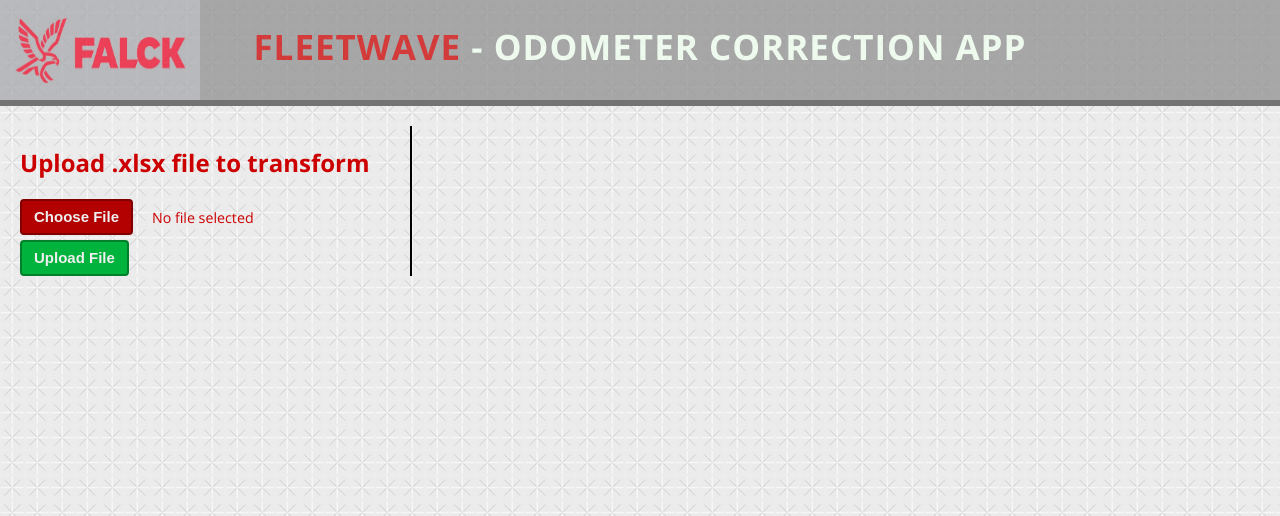
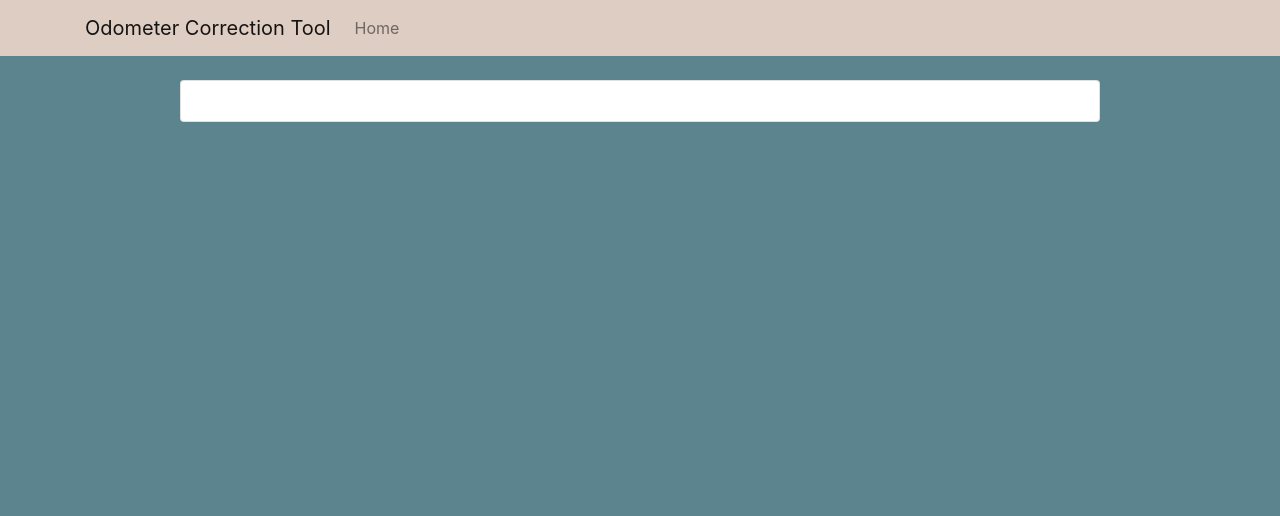
Before and after one commit to Wiktor90/Excel-Convert-WebApp, a Django app: page / in a window 1280 px wide. Shown: the top 516 px of the page. Run offline with Django 3.2, Linux system fonts and the light colour scheme; some libraries are stand-ins or nearby versions.

Commit message:
Add bootstrp to base.html. Upload excle file testing

```diff
--- a/odo_correction/static/odo_correction/main.css
+++ b/odo_correction/static/odo_correction/main.css
@@ -1,121 +1,3 @@
-body
-{
-    /*This pattern is downloaded from www.subtlepatterns.com If you need more, that's where to get'em.*/
-    background-image: url('/static/odo_correction/img/criss-cross.png');
-    font-family: 'Open Sans', sans-serif;
-    font-size: 16px;
-    color: #cc0000;
-    margin: 0;
-}
-
-.logo
-{
-    height: 100px;
-    position: absolute;
-    top: 0;
-    right: 0;
-    bottom: auto;
-    left: 0;
-    background-color: #909090;
-    opacity: 0.75;
-
-}
-
-.logo h1
-{
-    font-size: 35px;
-    text-align: center;
-    text-transform: uppercase;
-    margin-bottom: 40px;
-    color: #eeffee;
-    padding-bottom: 15px;
-    letter-spacing: 1px;
-}
-
-.logo img
-{
-    height: 100px;
-    width: 200px;
-    position: absolute;
-    top: 0;
-    left: 0;
-}
-
-.bar
-{
-    padding: 3px;
-    background-color:#737373;
-    margin-top: 100px;
-}
-
-.upload-freme
-{
-    margin-left: 20px;
-    margin-top: 20px;
-    width: 390px;
-    border-right: 2px solid black;
-    display: inline-block;
-}
-
-.file-upload
-{
-    display: inline-flex;
-    align-items: center;
-    font-size: 15px;
-}
-
-.file-upload__input
-{
-    display: none;
-}
-
-.file-upload__button
-{
-    -webkit-appearance: none;
-    background-color: #b30000;
-    border: 2px solid #800000;
-    border-radius: 4px;
-    outline: none;
-    padding: 0.5em 0.8em;
-    margin-right: 15px;
-    color: #efefef;
-    font-size: 1em;
-    font-weight: bold;
-    cursor: pointer;
-}
-
-.file-upload__button:active
-{
-    background: #800000;
-}
-
-.file-upload__label
-{
-    max-width: 250px;
-    font-size: 0.95em;
-    text-overflow: ellipsis;
-    overflow: hidden;
-    white-space: nowrap;
-}
-
-.file-upload__submit
-{
-    -webkit-appearance: none;
-    background-color: #00b33c;
-    border: 2px solid #00802b;
-    border-radius: 4px;
-    outline: none;
-    padding: 0.5em 0.8em;
-    margin-right: 15px;
-    color: #efefef;
-    font-size: 1em;
-    font-weight: bold;
-    cursor: pointer;
-    display: block;
-    margin-top: 5px;
-}
-
-.file-upload__submit:active
-{
-    background: #00802b;
-}
+body {
+    background-color: #5c848e;
+  }
--- a/odo_correction/templates/odo_correction/base.html
+++ b/odo_correction/templates/odo_correction/base.html
@@ -1,81 +1,42 @@
-{% load static %}
-<!DOCTYPE html>
-<html>
+{% load static %}<!doctype html>
+<html lang="en">
 <head>
   <meta charset="utf-8">
-        <meta name="author" content="Wiktor Witkowski">
-        <meta http-equiv="X-Ua-Compatible" content="IE=edge,chrome=1">
-        <!--[if lt IE 9]>
-        <script src="//cdnjs.cloudflare.com/ajax/libs/html5shiv/3.7.3/html5shiv.min.js"></script>
-        <![endif]-->
-        <title>Odo Correction App</title>
-
-        <link rel="stylesheet" href="{% static 'odo_correction/main.css' %}">
-        <link href="https://fonts.googleapis.com/css?family=Open+Sans:400,700&amp;subset=latin-ext" rel="stylesheet">
+  <meta name="viewport" content="width=device-width, initial-scale=1, shrink-to-fit=no">
+  <link rel="stylesheet" href="https://stackpath.bootstrapcdn.com/bootstrap/4.1.3/css/bootstrap.min.css" integrity="sha384-MCw98/SFnGE8fJT3GXwEOngsV7Zt27NXFoaoApmYm81iuXoPkFOJwJ8ERdknLPMO" crossorigin="anonymous">
+  <link rel="stylesheet" type="text/css" href="{% static 'odo_correction/main.css' %}">
+  <title>{% block title %}Fleet Odo App{% endblock %}</title>
 </head>
-
 <body>
-        <header>
-
-            <div class="logo">
-                <h1>
-                    <span style="color:#cc0000">FleetWave</span> - Odometer Correction App
-                </h1>
-                <a hfref="#"><img src="{% static 'odo_correction/img/Falck-logo.jpg' %}" alt="Falck-logo"></a>
-            </div>
-
-            <div class="bar"></div>
-
-        </header>
-
-        <main>
-
-            <section>
-                <div class="upload-freme">
-                    <h1>Upload .xlsx file to transform</h1>
-                    <div class="file-upload">
-                        <form action="upload" method="POST" enctype="multipart/form-data">
-                            <input class="file-upload__input" type="file" name="excle-file" id="excle-file" accept="application/vnd.openxmlformats-officedocument.spreadsheetml.sheet">
-                            <button class="file-upload__button" type="button">Choose File</button>
-                            <span class="file-upload__label"></span>
-                            <input class="file-upload__submit" type="submit" value="Upload File">
-                        </form>
+  <nav class="navbar navbar-expand-lg navbar-light mb-4" style="background-color:#decdc3">
+    <div class="container">
+      <a class="navbar-brand" href="#">Odometer Correction Tool</a>
+      <button class="navbar-toggler" type="button" data-toggle="collapse" data-target="#navbarSupportedContent" aria-controls="navbarSupportedContent" aria-expanded="false" aria-label="Toggle navigation">
+        <span class="navbar-toggler-icon"></span>
+      </button>
+      <div class="collapse navbar-collapse" id="navbarSupportedContent">
+        <ul class="navbar-nav">
+          <li class="nav-item">
+            <a class="nav-link" href="#">Home</a>
+          </li>
+        </ul>
       </div>
     </div>
-            </section>
-
-        </main>
-
-        <script>
-            Array.prototype.forEach.call(
-            document.querySelectorAll(".file-upload__button"),
-            function(button) {
-                const hiddenInput = button.parentElement.querySelector(
-                ".file-upload__input"
-                );
-                const label = button.parentElement.querySelector(".file-upload__label");
-                const defaultLabelText = "No file selected";
-
-                // Set default text for label
-                label.textContent = defaultLabelText;
-                label.title = defaultLabelText;
-
-                button.addEventListener("click", function() {
-                hiddenInput.click();
-                });
-
-                hiddenInput.addEventListener("change", function() {
-                const filenameList = Array.prototype.map.call(hiddenInput.files, function(
-                    file
-                ) {
-                    return file.name;
-                });
-
-                label.textContent = filenameList.join(", ") || defaultLabelText;
-                label.title = label.textContent;
-                });
-            }
-            );
-        </script>
+  </nav>
+  <div class="container">
+    <div class="row justify-content-center">
+      <div class="col-lg-10 col-md-12">
+        <div class="card mb-4">
+          <div class="card-body">
+            {% block content %}
+            {% endblock %}
+          </div>
+        </div>
+      </div>
+    </div>
+  </div>
+  <script src="https://code.jquery.com/jquery-3.3.1.slim.min.js" integrity="sha384-q8i/X+965DzO0rT7abK41JStQIAqVgRVzpbzo5smXKp4YfRvH+8abtTE1Pi6jizo" crossorigin="anonymous"></script>
+  <script src="https://cdnjs.cloudflare.com/ajax/libs/popper.js/1.14.3/umd/popper.min.js" integrity="sha384-ZMP7rVo3mIykV+2+9J3UJ46jBk0WLaUAdn689aCwoqbBJiSnjAK/l8WvCWPIPm49" crossorigin="anonymous"></script>
+  <script src="https://stackpath.bootstrapcdn.com/bootstrap/4.1.3/js/bootstrap.min.js" integrity="sha384-ChfqqxuZUCnJSK3+MXmPNIyE6ZbWh2IMqE241rYiqJxyMiZ6OW/JmZQ5stwEULTy" crossorigin="anonymous"></script>
 </body>
 </html>
--- a/odo_correction/urls.py
+++ b/odo_correction/urls.py
@@ -2,5 +2,6 @@ from django.urls import path
 from . import views
 
 urlpatterns = [
-    path('', views.excel_upload, name='excel_upload')
+    path('', views.base_site, name='base_site'),
+    path('upload/', views.upload, name='upload'),
 ]
--- a/odo_correction/views.py
+++ b/odo_correction/views.py
@@ -1,4 +1,11 @@
 from django.shortcuts import render
 
-def excel_upload(request):
+def base_site(request):
     return render(request, 'odo_correction/base.html', {})
+
+def upload(request):
+    if request.method == 'POST':
+        uploaded_file = request.FILES['document']
+        print(uploaded_file.name)
+        print(uploaded_file.size)
+    return render(request, 'odo_correction/upload.html')
```
Also changed, not shown: odo_correction/templates/odo_correction/upload.html (added, +10 -0 lines). Lines whose indentation alone changed are shown as unchanged.
